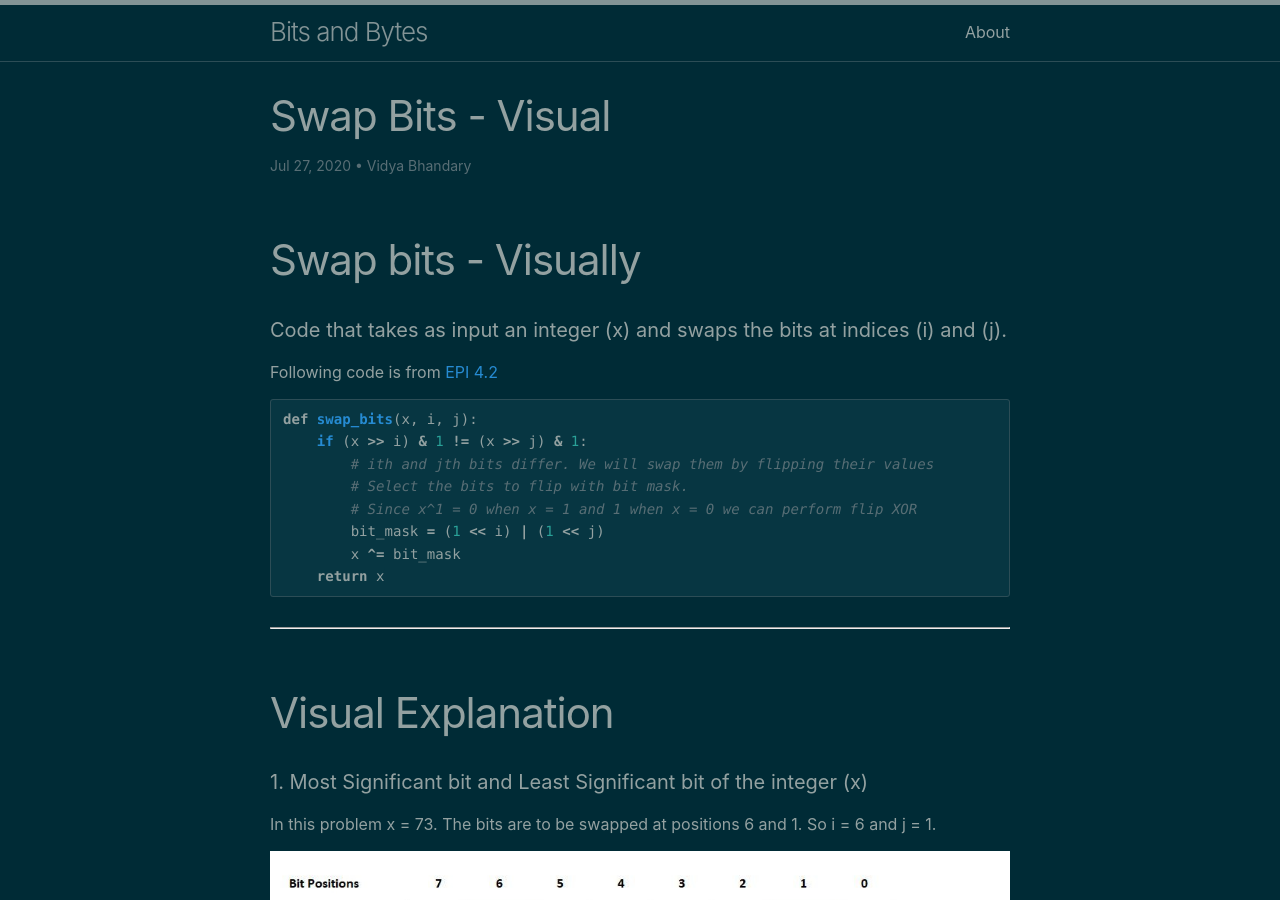
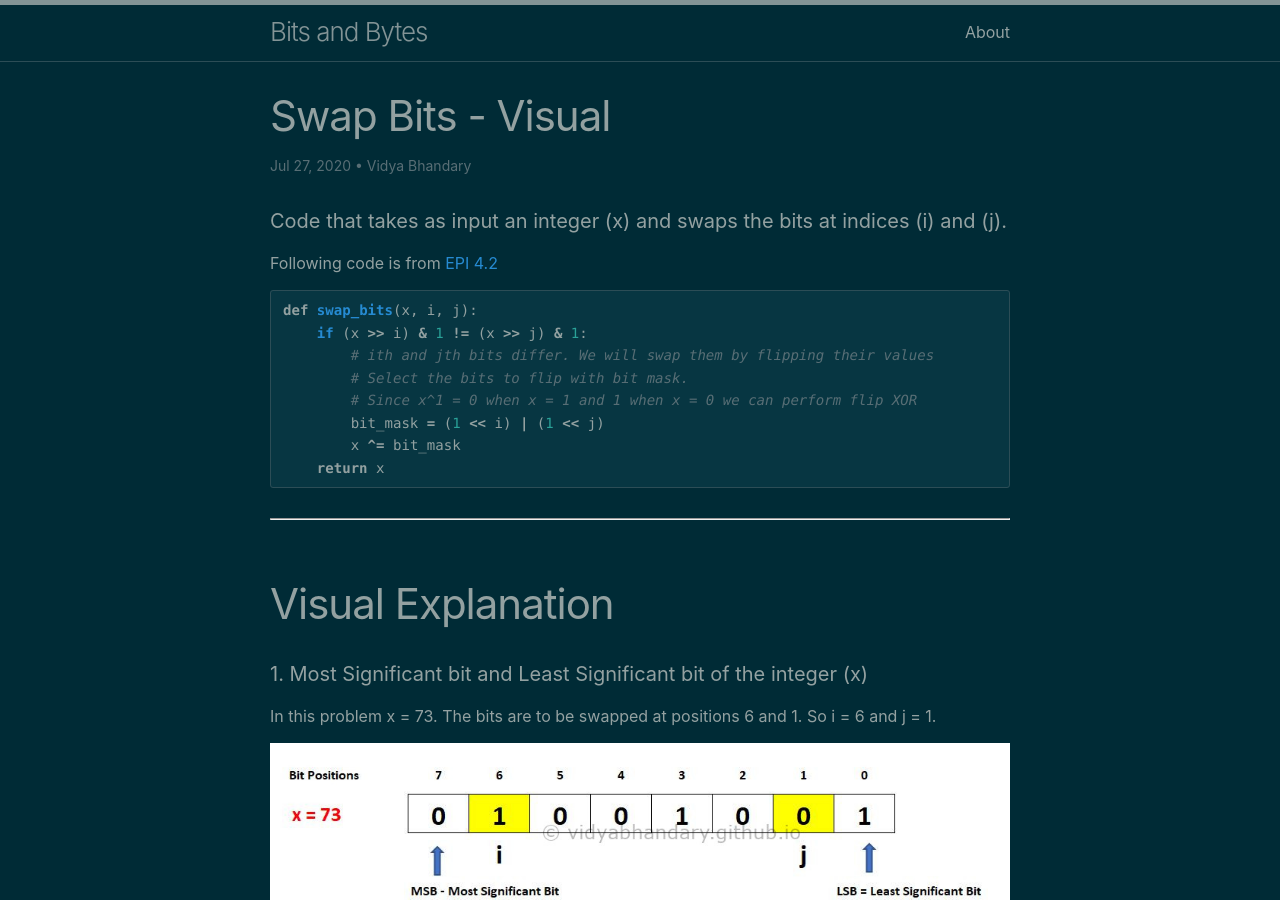
Before and after one commit to vidyabhandary/blog, a Jekyll site: the page built from _posts/2020-07-27-Swap-bits.md, in a window 1280 px wide and 900 px high. Built offline with Jekyll 4.4.1, drawn with Linux system fonts in a browser that asks for light colours; our own code applies the rules of GitHub Pages for plain Markdown files.

Commit message:
Update 2020-07-27-Swap-bits.md

```diff
--- a/_posts/2020-07-27-Swap-bits.md
+++ b/_posts/2020-07-27-Swap-bits.md
@@ -6,7 +6,6 @@ meta: "Bit fiddling"
 date: 2020-07-27
 ---
 
-# Swap bits - Visually
 #### Code that takes as input an integer (x) and swaps the bits at indices (i) and (j).
 
 Following code is from [EPI 4.2](https://github.com/adnanaziz/EPIJudge/blob/master/epi_judge_python_solutions/swap_bits.py)
```
